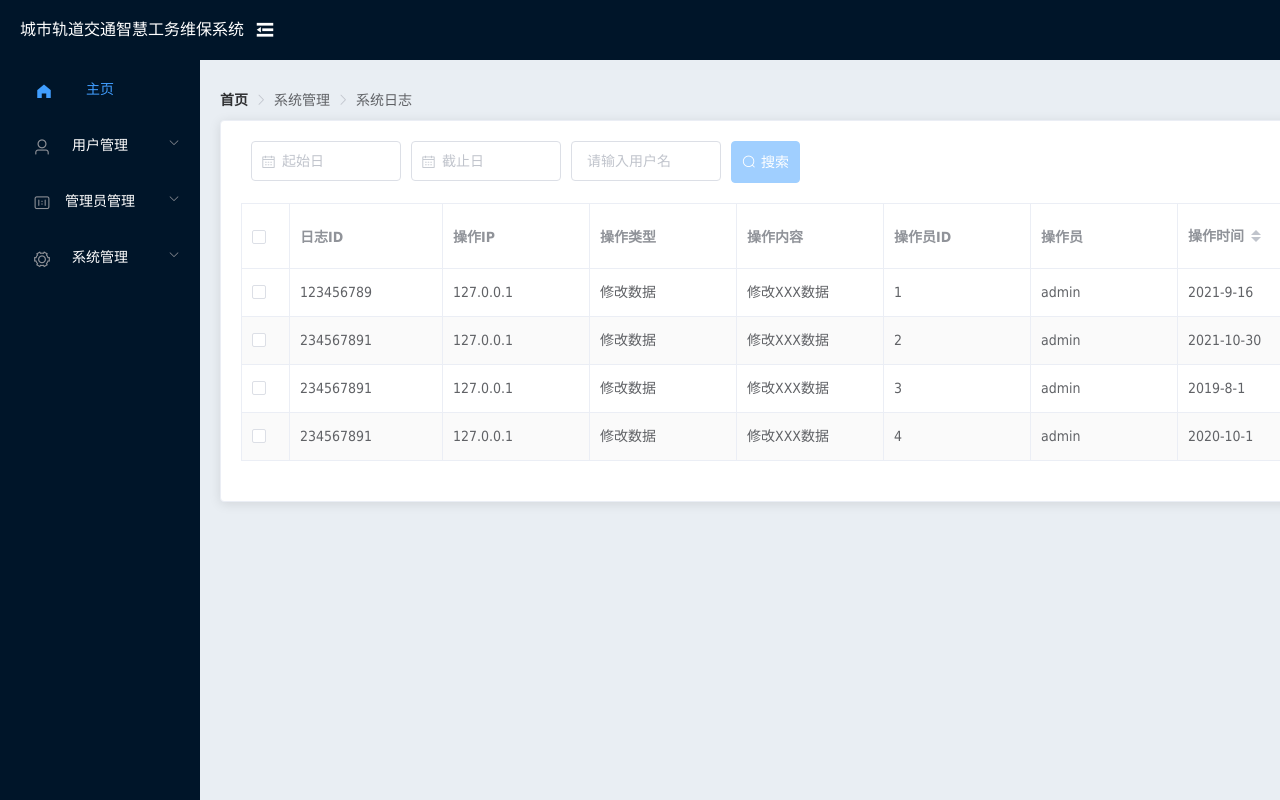
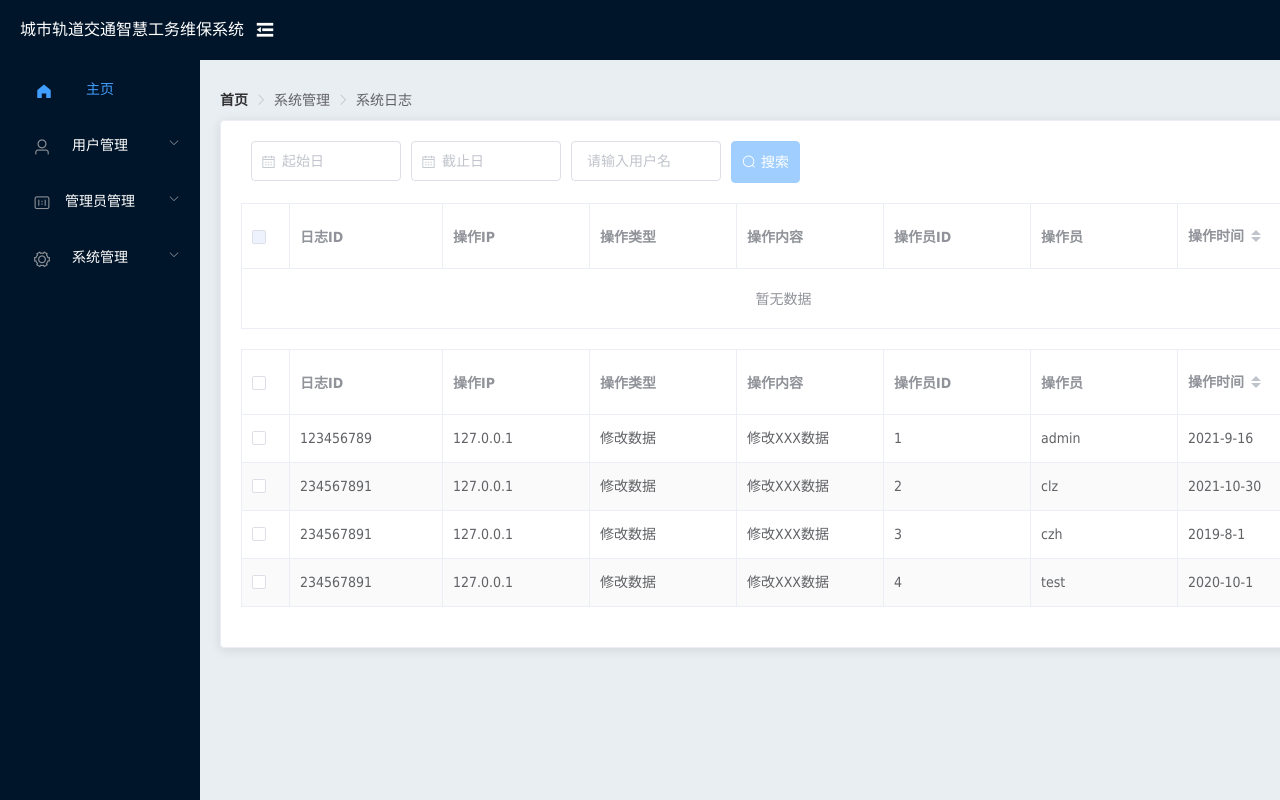
Before and after one commit to AdhereZ/maintenance, a Vue app: page /systemLog in a window 1280 px wide. Shown: the top 800 px of the page. Built offline with nearby package versions, Linux system fonts and the light colour scheme.

Commit message:
update search: add search function

```diff
--- a/src/views/system/SystemLog.vue
+++ b/src/views/system/SystemLog.vue
@@ -30,8 +30,19 @@
       <el-button type="primary" icon="el-icon-search" class="search-button">搜索</el-button>
     </div> -->
       <!-- 查找表格部分 -->
+      <el-table :data="tableDataSearch" tooltip-effect="dark" style="width: 100%" border stripe class="log-table">
+        <!-- :header-cell-style="setHeaderColor" -->
+        <el-table-column type="selection"> </el-table-column>
+        <el-table-column prop="logId" label="日志ID"></el-table-column>
+        <el-table-column prop="ip" label="操作IP"> </el-table-column>
+        <el-table-column prop="type" label="操作类型"> </el-table-column>
+        <el-table-column prop="content" label="操作内容"> </el-table-column>
+        <el-table-column prop="operatorId" label="操作员ID"> </el-table-column>
+        <el-table-column prop="operator" label="操作员"> </el-table-column>
+        <el-table-column prop="date" label="操作时间" sortable> </el-table-column>
+      </el-table>
+
       <el-table :data="tableData" tooltip-effect="dark" style="width: 100%" border stripe class="log-table">
-        <!-- :header-cell-style="setHeaderColor" -->
         <el-table-column type="selection"> </el-table-column>
         <el-table-column prop="logId" label="日志ID"></el-table-column>
         <el-table-column prop="ip" label="操作IP"> </el-table-column>
@@ -74,7 +85,7 @@ export default {
           type: '修改数据',
           content: '修改XXX数据',
           operatorId: 2,
-          operator: 'admin',
+          operator: 'clz',
           date: '2021-10-30'
         },
         {
@@ -83,7 +94,7 @@ export default {
           type: '修改数据',
           content: '修改XXX数据',
           operatorId: 3,
-          operator: 'admin',
+          operator: 'czh',
           date: '2019-8-1'
         },
         {
@@ -92,10 +103,11 @@ export default {
           type: '修改数据',
           content: '修改XXX数据',
           operatorId: 4,
-          operator: 'admin',
+          operator: 'test',
           date: '2020-10-1'
         }
       ],
+      tableDataSearch: [],
       multipleSelection: []
     };
   },
@@ -103,8 +115,14 @@ export default {
     setHeaderColor({ row, column, rowIndex, columnIndex }) {
       return 'background-color: #eef1f6';
     },
-    search() {},
-    changeButton() {
+    search() {
+      this.tableDataSearch = this.tableData.filter(o => {
+        let date = new Date(o.date.replace(/-/g, '/') + ' 00:00:00');
+        return date.getTime() >= this.startDayMS && date.getTime() <= this.endDayMS && o.operator === this.username;
+      });
+    },
+    setButton() {
+      // 根据输入条件设置按钮状态
       if (this.startDay && this.endDay && this.username) {
         this.startDayMS = new Date(this.startDay).getTime();
 
@@ -125,7 +143,7 @@ export default {
     }
   },
   updated() {
-    this.changeButton();
+    this.setButton();
   }
 };
 </script>
```
